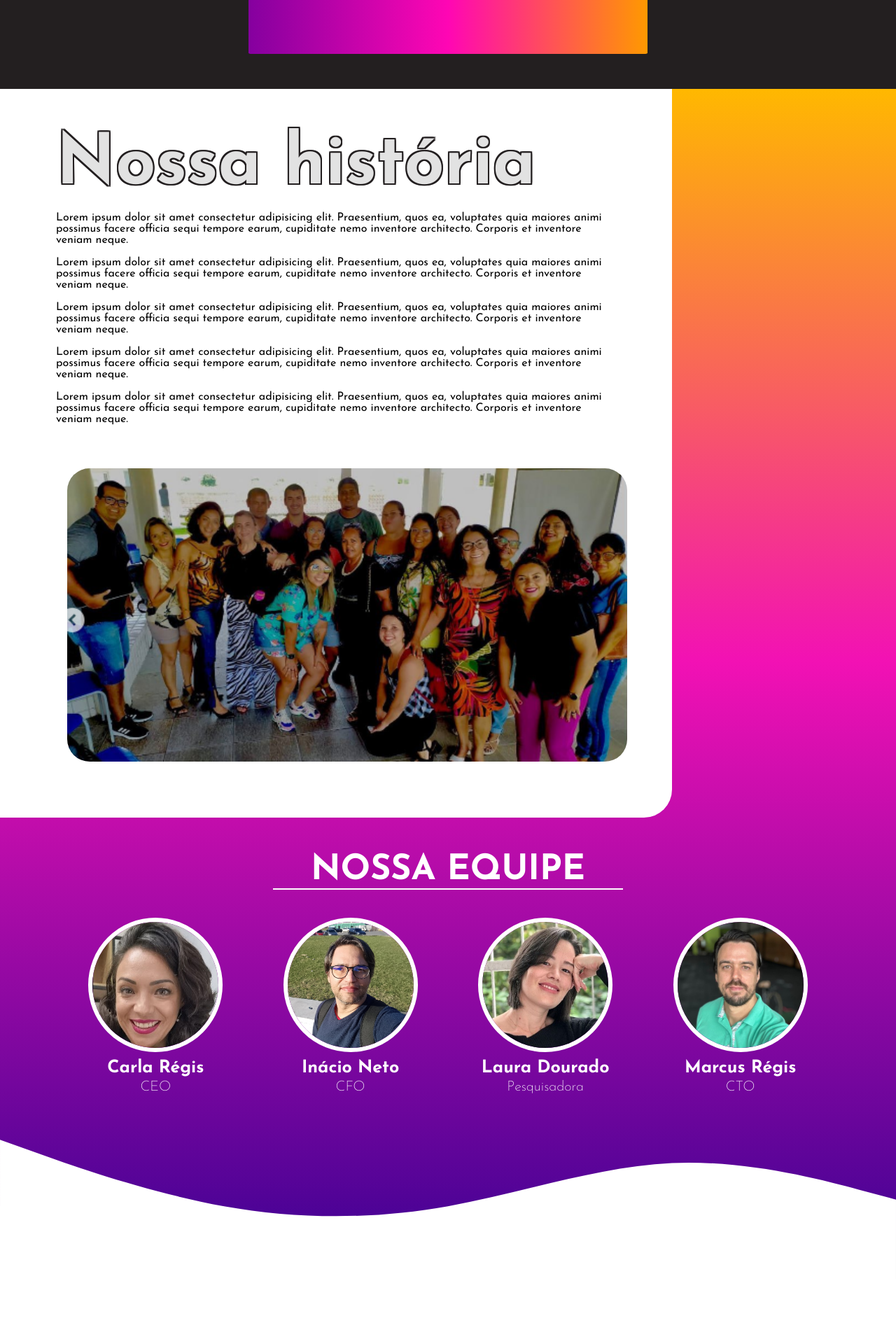
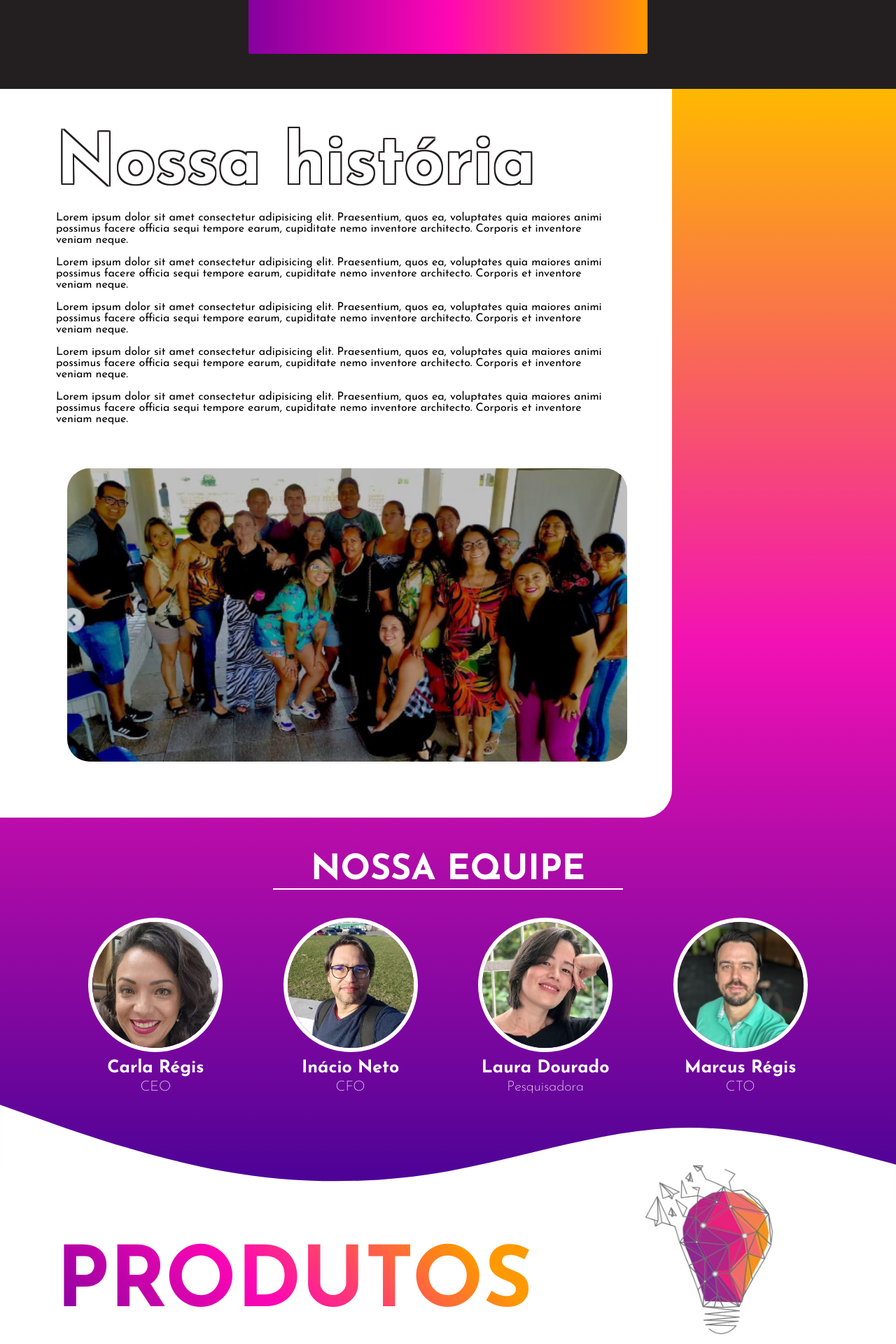
Before and after one commit to elaborativa/Site-Elaborativa, a React (Create React App) app: page / in a window 1280 px wide. Shown: the part 1580-3500 px from the top of the page at 70% size. Before the commit the page ends 3407 px from the top, so only its background shows below. Built offline with nearby package versions, Linux system fonts and the light colour scheme; grey boxes are pictures that could not be loaded.

Commit message:
ajustes de conflitos em commits

```diff
--- a/src/App.js
+++ b/src/App.js
@@ -21,11 +21,11 @@ function App() {
                 </div>
             </div>
             <SobreNos />
-            {/* <Produtos />
+            <Produtos />
             <Contatos />
             <Parceiros />
             <Referencias />
-            <Footer /> */}
+            <Footer />
         </div>
     )
 }
--- a/src/components/SobreNos.module.css
+++ b/src/components/SobreNos.module.css
@@ -1,10 +1,6 @@
 .divSobreNos {
     display: flex;
     flex-direction: column;
-    background-color: #231f20;
-}
-.onda{
-    display: none;
 }
 
 .h1sobreNos {
@@ -67,7 +63,7 @@
 
 .historiaIntegrantes {
     background: linear-gradient(0deg, rgba(71,2,149,1) 0%, rgba(242,17,180,1) 50%, rgba(255,184,0,1) 100%);
-    padding-bottom: 150px;
+    padding-bottom: 100px;
 }
 
 #onda {
@@ -77,7 +73,7 @@
 #h1Historia {
     font-size: 100px;
     margin: 0;
-    color: rgb(226, 226, 226);
+    color: white;
     text-shadow: 2px 0 #231f20, -2px 0 #231f20, 0 2px #231f20, 0 -2px #231f20, 2px 2px #231f20, -2px -2px #231f20, 2px -2px #231f20, -2px 2px #231f20;
 }
 
```
